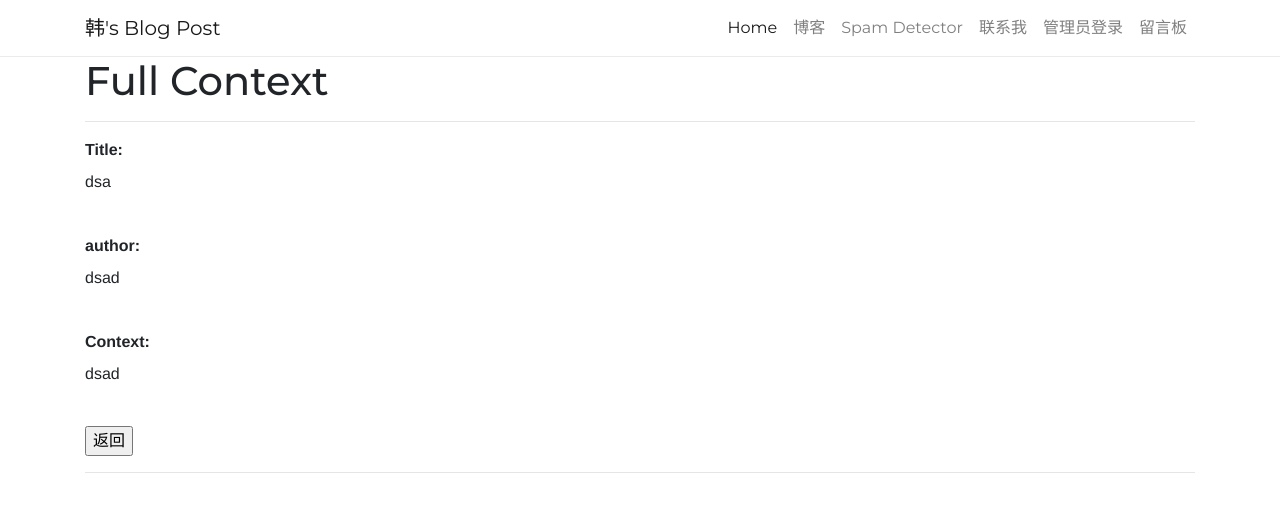
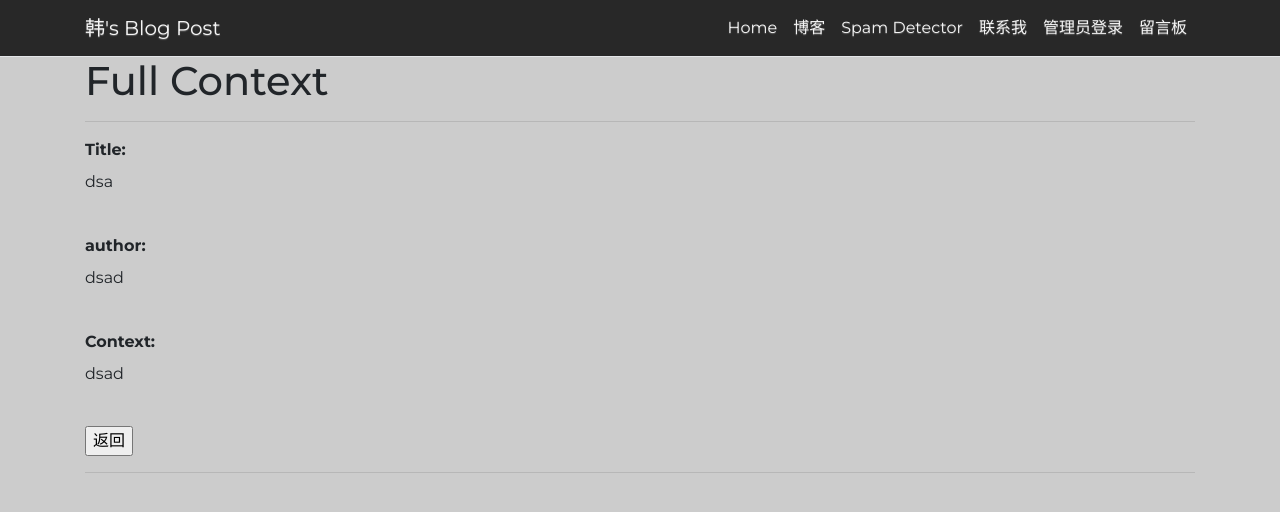
Before and after one commit to Hanshawn11/Blog, a Flask app: page /posts/details/1 in a window 1280 px wide. Shown: the top 512 px of the page. Run offline with Flask 2, Linux system fonts and the light colour scheme; data comes from the database, SQL or seed files in the repository; both versions use the stored data as it was after the commit; some libraries are stand-ins or nearby versions.

Commit message:
revise some error

```diff
--- /dev/null
+++ b/static/css/details.css
@@ -0,0 +1,17 @@
+body {
+    background-color: #cccccc;
+    background-size: cover;
+    font-family: Montserrat, sans-serif;
+}
+
+#mainNav {
+    background-color: black;
+    opacity: 0.8;
+    filter: alpha(opacity=50);
+}
+
+#mainNav a {
+    color: #ffffff;
+    opacity: 1;
+    text-shadow: #444 0 1px 1px;
+}
--- a/static/css/view-post.css
+++ b/static/css/view-post.css
@@ -11,7 +11,7 @@
 
 body     {
     margin: 0;
-    font-size: 1rem;
+    font-size: 1.0rem;
     font-family: Montserrat, sans-serif;
     font-weight: 400;
     line-height: 1.5;
--- a/templates/ckd_details.html
+++ b/templates/ckd_details.html
@@ -5,6 +5,7 @@
 {% endblock %}
 
 {% block body %}
+  <link rel="stylesheet" href="{{ url_for('static', filename='css/details.css') }}">
   <h1>Full Context</h1>
   <hr>
   <form action="/ckeditor/details/{{ posts.id }}">
--- a/templates/details.html
+++ b/templates/details.html
@@ -1,10 +1,11 @@
 {% extends 'base.html' %}
 
 {% block head %}
-  <title>Edit Posts</title>
+  <title>Full Posts</title>
 {% endblock %}
 
 {% block body %}
+  <link rel="stylesheet" href="{{ url_for('static', filename='css/details.css') }}">
   <h1>Full Context</h1>
   <hr>
   <form action="/posts/details/{{ posts.id }}" method="POST">
--- a/templates/login.html
+++ b/templates/login.html
@@ -2,7 +2,7 @@
 {% extends 'base.html' %}
 
 {% block body %}
-
+ <link rel="stylesheet" href="{{ url_for('static', filename='css/details.css') }}">
 <br><br>
 <h3>Login Page</h3>
 <br><br>
```
Also changed, not shown: templates/inputext.html (+6 -3 lines), templates/posts.html (+5 -3 lines), posts.db.
